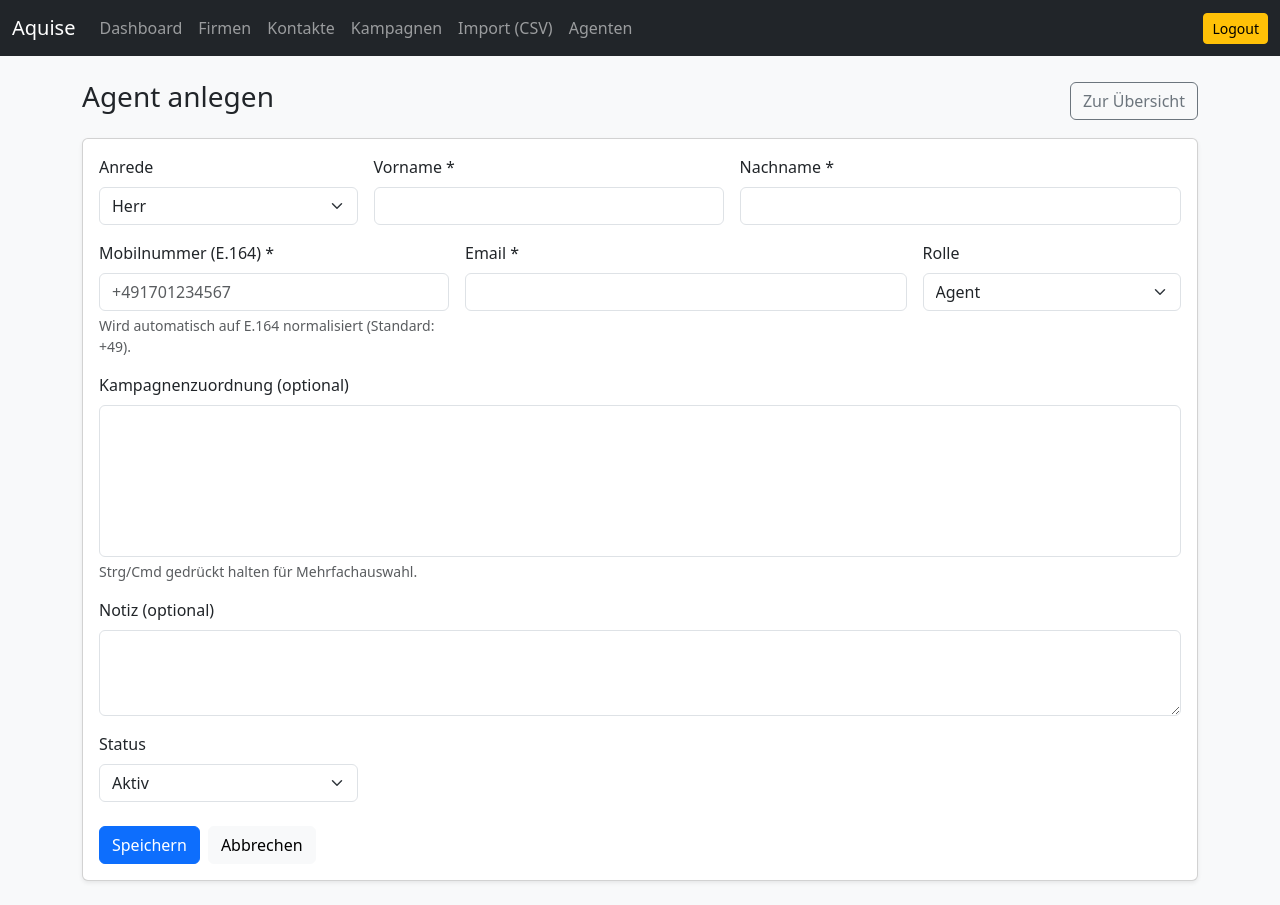
After one commit to cle-bra/aquisedatenbank, a PHP site: page /public/agent_new.php in a window 1280 px wide. The commit adds this page. Run offline with PHP 8.4, Linux system fonts and the light colour scheme; tables that the repository leaves empty or names only in its code hold one stand-in row (values such as "Sample post"); lists and menus that the app fills with data are empty.

Commit message:
wir können nun auch Agenten anlegen und Kampagnen zuweisen.

```diff
--- /dev/null
+++ b/public/agent_new.php
@@ -0,0 +1,225 @@
+<?php
+// agent_new.php
+declare(strict_types=1);
+session_start();
+require_once '../includes/mysql.php'; // $pdo
+
+// === Konfiguration ===
+const DEFAULT_COUNTRY_CODE = '+49'; // ggf. anpassen
+$errors = [];
+$messages = [];
+
+// CSRF-Token erzeugen
+if (empty($_SESSION['csrf_token'])) {
+  $_SESSION['csrf_token'] = bin2hex(random_bytes(32));
+}
+$csrf_token = $_SESSION['csrf_token'];
+
+// Hilfsfunktionen
+function h(string $s): string { return htmlspecialchars($s, ENT_QUOTES | ENT_SUBSTITUTE, 'UTF-8'); }
+
+function normalize_mobile(string $raw): string {
+  // Entfernt alles außer Ziffern und Plus, erzwingt E.164 so gut wie möglich.
+  $s = trim($raw);
+  $s = preg_replace('/[^\d+]/', '', $s) ?? '';
+  // Fälle:
+  // +49...  => ok
+  // 0049... => -> +49...
+  // 0...    => -> +49...
+  // 49...   => -> +49...
+  if ($s === '') return $s;
+  if (str_starts_with($s, '00')) {
+    $s = '+' . substr($s, 2);
+  } elseif ($s[0] === '0') {
+    $s = DEFAULT_COUNTRY_CODE . substr($s, 1);
+  } elseif ($s[0] !== '+') {
+    // kein +, keine 0/00 => vermutlich Landesvorwahl ohne +
+    $s = '+' . $s;
+  }
+  // vereinfacht: nur ein + am Anfang zulassen
+  $s = '+' . preg_replace('/[^\d]/', '', ltrim($s, '+'));
+  return $s;
+}
+
+function fetch_campaigns(PDO $pdo): array {
+  $stmt = $pdo->query("SELECT kampagne_id, name FROM ab_kampagnen WHERE status IN ('geplant','aktiv') ORDER BY name");
+  return $stmt->fetchAll(PDO::FETCH_ASSOC) ?: [];
+}
+
+// Submit-Handling
+if ($_SERVER['REQUEST_METHOD'] === 'POST') {
+  if (!isset($_POST['csrf_token']) || !hash_equals($_SESSION['csrf_token'], (string)$_POST['csrf_token'])) {
+    $errors[] = 'Ungültiges Formular (CSRF). Bitte erneut versuchen.';
+  } else {
+    $salutation = $_POST['salutation'] ?? 'Keine Angabe';
+    $first_name = trim((string)($_POST['first_name'] ?? ''));
+    $last_name  = trim((string)($_POST['last_name'] ?? ''));
+    $mobile_raw = trim((string)($_POST['mobile'] ?? ''));
+    $email      = trim((string)($_POST['email'] ?? ''));
+    $role       = $_POST['role'] ?? 'agent';
+    $status     = $_POST['status'] ?? 'active';
+    $notes      = trim((string)($_POST['notes'] ?? ''));
+    $kampagnen  = isset($_POST['kampagnen']) && is_array($_POST['kampagnen']) ? array_map('intval', $_POST['kampagnen']) : [];
+
+    // Validierung
+    if ($first_name === '') $errors[] = 'Vorname ist erforderlich.';
+    if ($last_name === '')  $errors[]  = 'Nachname ist erforderlich.';
+    if ($email === '' || !filter_var($email, FILTER_VALIDATE_EMAIL)) $errors[] = 'Gültige Email ist erforderlich.';
+    $mobile = normalize_mobile($mobile_raw);
+    if ($mobile === '' || !preg_match('/^\+\d{6,16}$/', $mobile)) $errors[] = 'Gültige Mobilnummer (E.164) ist erforderlich.';
+
+    $allowedSal = ['Herr','Frau','Divers','Keine Angabe'];
+    if (!in_array($salutation, $allowedSal, true)) $errors[] = 'Ungültige Anrede.';
+    $allowedRoles = ['agent','manager','admin'];
+    if (!in_array($role, $allowedRoles, true)) $role = 'agent';
+    $allowedStatus = ['active','inactive','blocked'];
+    if (!in_array($status, $allowedStatus, true)) $status = 'active';
+
+    if (!$errors) {
+      try {
+        $pdo->beginTransaction();
+
+        // Agent anlegen
+        $sql = "INSERT INTO ab_agents (salutation, first_name, last_name, mobile_e164, email, role, status, notes)
+                VALUES (:sal, :fn, :ln, :mobile, :email, :role, :status, :notes)";
+        $stmt = $pdo->prepare($sql);
+        $stmt->execute([
+          ':sal'    => $salutation,
+          ':fn'     => $first_name,
+          ':ln'     => $last_name,
+          ':mobile' => $mobile,
+          ':email'  => mb_strtolower($email),
+          ':role'   => $role,
+          ':status' => $status,
+          ':notes'  => $notes !== '' ? $notes : null,
+        ]);
+        $agentId = (int)$pdo->lastInsertId();
+
+        // Kampagnen-Zuordnung (optional)
+        if (!empty($kampagnen)) {
+          $ins = $pdo->prepare("INSERT INTO ab_agent_kampagnen (agent_id, kampagne_id, active) VALUES (:a,:k,1)");
+          foreach (array_unique($kampagnen) as $kid) {
+            $ins->execute([':a' => $agentId, ':k' => $kid]);
+          }
+        }
+
+        $pdo->commit();
+        $_SESSION['flash_success'] = 'Agent wurde angelegt.';
+        header('Location: agents_list.php');
+        exit;
+      } catch (PDOException $e) {
+        $pdo->rollBack();
+        // Eindeutige Constraints behandeln
+        if (str_contains($e->getMessage(), 'uq_ab_agents_email')) {
+          $errors[] = 'Diese Email ist bereits vergeben.';
+        } elseif (str_contains($e->getMessage(), 'uq_ab_agents_mobile')) {
+          $errors[] = 'Diese Mobilnummer ist bereits vergeben.';
+        } else {
+          $errors[] = 'Datenbankfehler: ' . h($e->getMessage());
+        }
+      }
+    }
+  }
+}
+
+$campaigns = fetch_campaigns($pdo);
+?>
+<!doctype html>
+<html lang="de">
+<head>
+  <meta charset="utf-8">
+  <title>Agent anlegen</title>
+  <meta name="viewport" content="width=device-width, initial-scale=1">
+  <!-- Bootstrap (falls Sie bereits global laden, diesen Block entfernen) -->
+  <link href="https://cdn.jsdelivr.net/npm/bootstrap@5.3.3/dist/css/bootstrap.min.css" rel="stylesheet">
+</head>
+<body class="bg-light">
+    <?php include ('main_menu.php'); ?>
+<div class="container py-4">
+  <div class="d-flex justify-content-between align-items-center mb-3">
+    <h1 class="h3">Agent anlegen</h1>
+    <a class="btn btn-outline-secondary" href="agents_list.php">Zur Übersicht</a>
+  </div>
+
+  <?php if ($errors): ?>
+    <div class="alert alert-danger">
+      <ul class="mb-0">
+        <?php foreach ($errors as $err): ?><li><?= h($err) ?></li><?php endforeach; ?>
+      </ul>
+    </div>
+  <?php endif; ?>
+
+  <form method="post" class="card p-3 shadow-sm bg-white">
+    <input type="hidden" name="csrf_token" value="<?= h($csrf_token) ?>">
+
+    <div class="row g-3">
+      <div class="col-md-3">
+        <label class="form-label">Anrede</label>
+        <select class="form-select" name="salutation" required>
+          <?php foreach (['Herr','Frau','Divers','Keine Angabe'] as $opt): ?>
+            <option value="<?= $opt ?>" <?= (($_POST['salutation'] ?? '') === $opt ? 'selected' : '') ?>><?= $opt ?></option>
+          <?php endforeach; ?>
+        </select>
+      </div>
+      <div class="col-md-4">
+        <label class="form-label">Vorname *</label>
+        <input type="text" class="form-control" name="first_name" value="<?= h($_POST['first_name'] ?? '') ?>" required>
+      </div>
+      <div class="col-md-5">
+        <label class="form-label">Nachname *</label>
+        <input type="text" class="form-control" name="last_name" value="<?= h($_POST['last_name'] ?? '') ?>" required>
+      </div>
+
+      <div class="col-md-4">
+        <label class="form-label">Mobilnummer (E.164) *</label>
+        <input type="text" class="form-control" name="mobile" placeholder="+491701234567" value="<?= h($_POST['mobile'] ?? '') ?>" required>
+        <div class="form-text">Wird automatisch auf E.164 normalisiert (Standard: <?= h(DEFAULT_COUNTRY_CODE) ?>).</div>
+      </div>
+      <div class="col-md-5">
+        <label class="form-label">Email *</label>
+        <input type="email" class="form-control" name="email" value="<?= h($_POST['email'] ?? '') ?>" required>
+      </div>
+      <div class="col-md-3">
+        <label class="form-label">Rolle</label>
+        <select class="form-select" name="role">
+          <?php foreach (['agent'=>'Agent','manager'=>'Manager','admin'=>'Admin'] as $val=>$label): ?>
+            <option value="<?= $val ?>" <?= (($_POST['role'] ?? 'agent') === $val ? 'selected' : '') ?>><?= $label ?></option>
+          <?php endforeach; ?>
+        </select>
+      </div>
+
+      <div class="col-md-12">
+        <label class="form-label">Kampagnenzuordnung (optional)</label>
+        <select class="form-select" name="kampagnen[]" multiple size="6">
+          <?php foreach ($campaigns as $c): ?>
+            <option value="<?= (int)$c['kampagne_id'] ?>" <?= (isset($_POST['kampagnen']) && in_array((int)$c['kampagne_id'], array_map('intval', (array)$_POST['kampagnen']), true) ? 'selected' : '') ?>>
+              <?= h($c['name']) ?>
+            </option>
+          <?php endforeach; ?>
+        </select>
+        <div class="form-text">Strg/Cmd gedrückt halten für Mehrfachauswahl.</div>
+      </div>
+
+      <div class="col-md-12">
+        <label class="form-label">Notiz (optional)</label>
+        <textarea class="form-control" name="notes" rows="3"><?= h($_POST['notes'] ?? '') ?></textarea>
+      </div>
+
+      <div class="col-md-3">
+        <label class="form-label">Status</label>
+        <select class="form-select" name="status">
+          <?php foreach (['active'=>'Aktiv','inactive'=>'Inaktiv','blocked'=>'Gesperrt'] as $val=>$label): ?>
+            <option value="<?= $val ?>" <?= (($_POST['status'] ?? 'active') === $val ? 'selected' : '') ?>><?= $label ?></option>
+          <?php endforeach; ?>
+        </select>
+      </div>
+    </div>
+
+    <div class="mt-4 d-flex gap-2">
+      <button type="submit" class="btn btn-primary">Speichern</button>
+      <a href="agents_list.php" class="btn btn-light">Abbrechen</a>
+    </div>
+  </form>
+</div>
+</body>
+</html>
--- a/public/main_menu.php
+++ b/public/main_menu.php
@@ -23,6 +23,7 @@ $userLabel = htmlspecialchars($_SESSION['user']['full_name'] ?? $_SESSION['user'
         <li class="nav-item"><a class="nav-link <?= $active(['contacts.php','contact_edit.php']) ?>" href="/public/contacts.php">Kontakte</a></li>
         <li class="nav-item"><a class="nav-link <?= $active(['dashboard.php']) ?>" href="/public/campaigns.php">Kampagnen</a></li>
         <li class="nav-item"><a class="nav-link <?= $active(['contact_import.php']) ?>" href="/public/contact_import.php">Import (CSV)</a></li>
+        <li class="nav-item"><a class="nav-link <?= $active(['agent_list.php']) ?>" href="/public/agent_list.php">Agenten</a></li>
       </ul>
 
       <div class="d-flex align-items-center gap-2">
```
Also changed, not shown: public/agent_list.php (added, +155 -0 lines), public/agent_edit.php (added).
